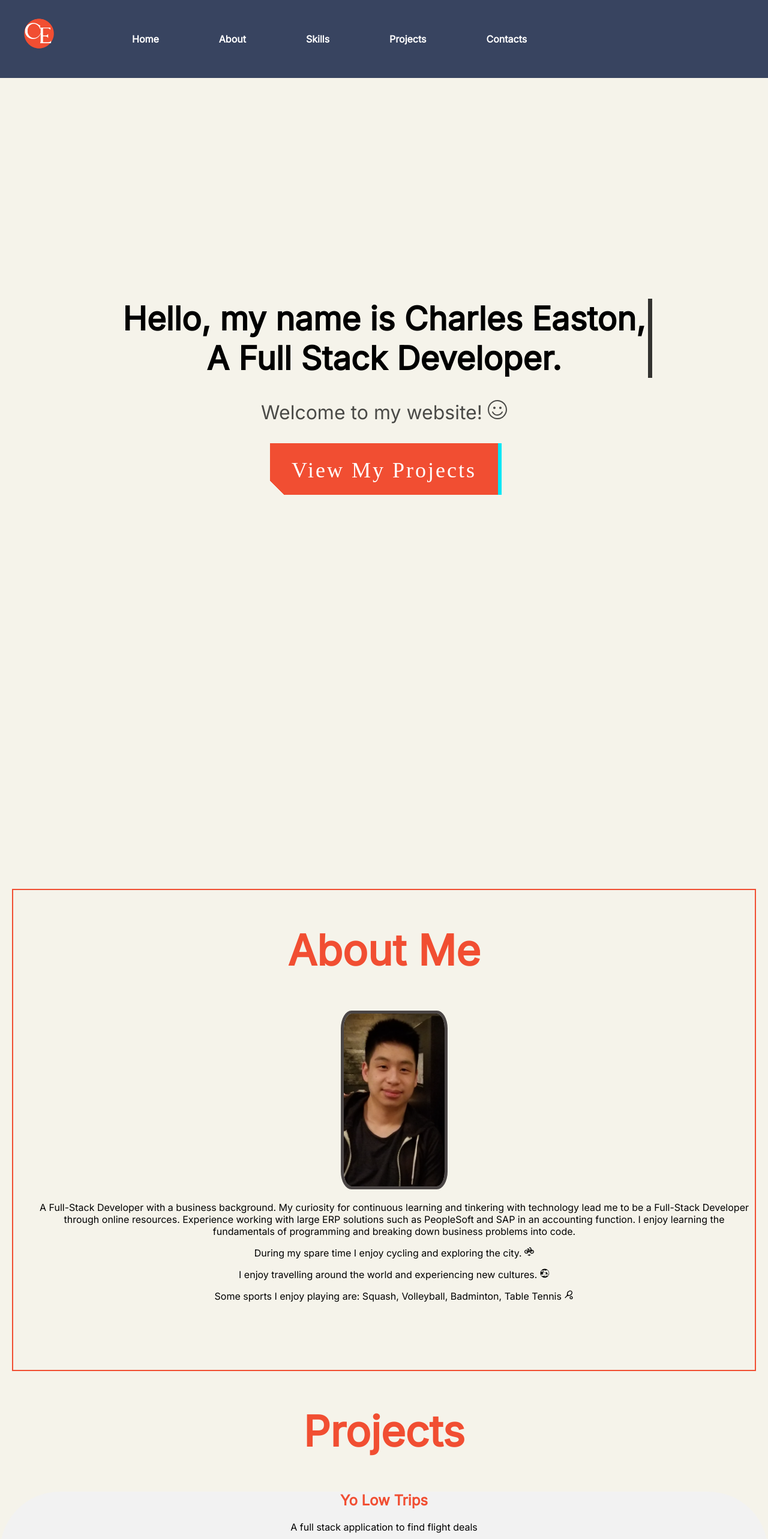
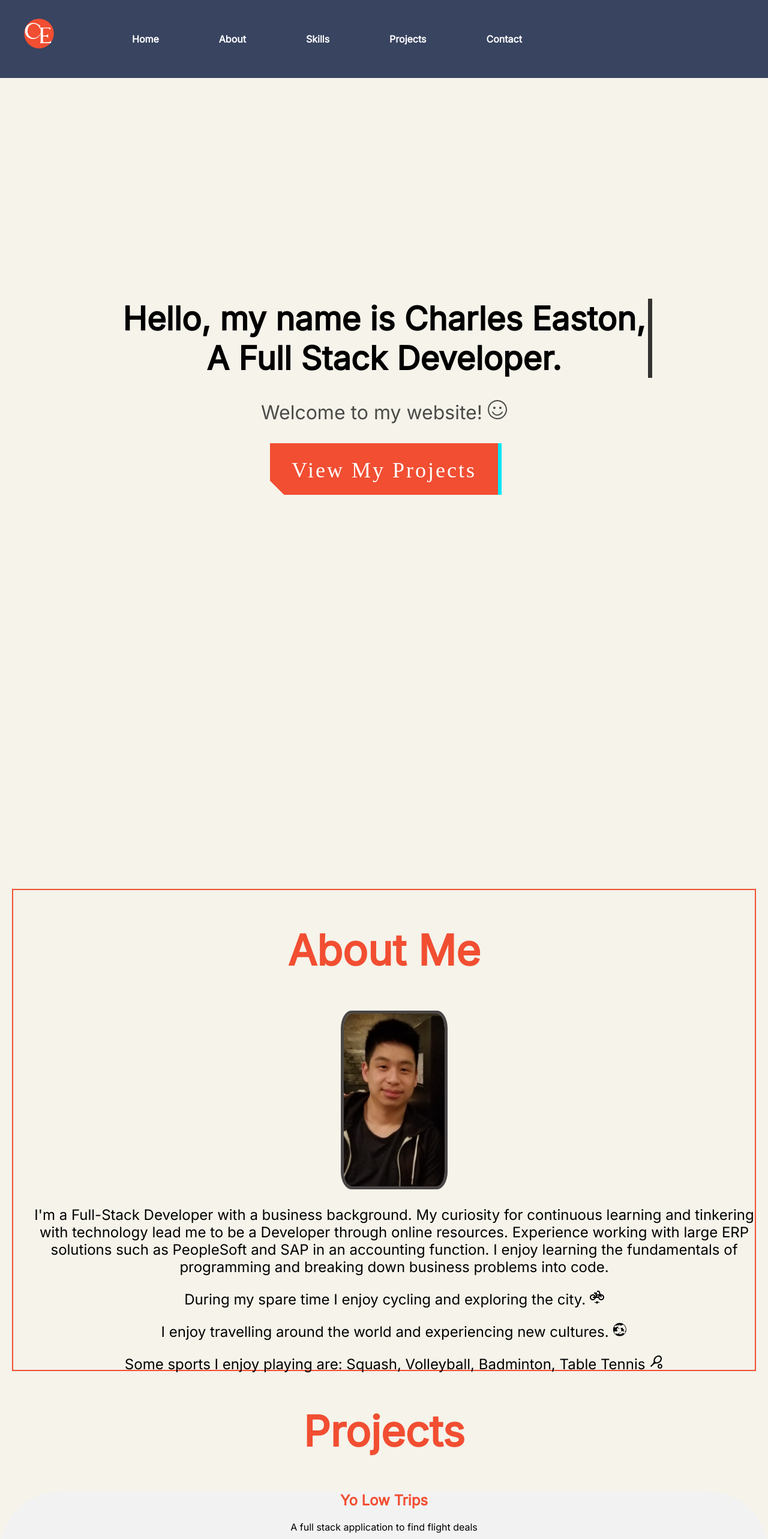
Before and after one commit to Charlesdigital/Portfolio_1, a React (Create React App) app: page / in a window 1280 px wide. Shown: the top 2566 px of the page at 60% size. Built offline with nearby package versions, Linux system fonts and the light colour scheme.

Commit message:
add post form

```diff
--- a/src/components/About/About.jsx
+++ b/src/components/About/About.jsx
@@ -14,7 +14,7 @@ function About() {
         <img className="Charles" src = {me} alt="Charles" />
         <div className="summary">
     <div className="text-content">
-    <p > A Full-Stack Developer with a business background. My curiosity for continuous learning and tinkering with technology lead me to be a Full-Stack Developer through
+    <p > I'm a Full-Stack Developer with a business background. My curiosity for continuous learning and tinkering with technology lead me to be a Developer through
     online resources. Experience working with large ERP solutions such as PeopleSoft and SAP in an accounting function. I enjoy learning the fundamentals of programming
     and breaking down business problems into code. </p>
     <p>During my spare time I enjoy cycling and exploring the city. <MdOutlineElectricBike /></p>
--- a/src/components/About/about.css
+++ b/src/components/About/about.css
@@ -30,5 +30,5 @@
 }
 
 .text-content {
-    font-size: ;
+    font-size:x-large;
 }
--- a/src/components/Contactform/contactform.jsx
+++ b/src/components/Contactform/contactform.jsx
@@ -1,14 +1,15 @@
 import "./Contactform.css";
 import { FaReact } from "react-icons/fa";
 import { BsLinkedin, BsGithub} from "react-icons/bs";
+// import contact from '../../assets/contact.svg'
 
 
 function contactform() {
   return (
     <div className="contactContainer">
-<form className="box">
+<form className="box" action="https://formsubmit.co/charles.easton@mail.utoronto.ca" method="POST" >
 <div className= "header-info">
-<h2>Contact Me </h2>
+<h2 className="skill-title">Contact Me </h2>
 <p> Please leave a note and I will get back to you within 48 hours.</p>
 
 </div>
@@ -23,15 +24,18 @@ function contactform() {
 <label for="fname"></label>
 <input className="infield" type="text" id="lname" name="lname" placeholder="Email" size="40"></input>
 </div>
+
+<div className="messageContainer">
+<textarea className="messageholder" placeholder="Message" cols="60" rows="25"></textarea>
 <div>
-<textarea placeholder="Message" cols="60" rows="25"></textarea>
+{/* <img className="mail" src = {contact} alt="mail" /> */}
+
+</div>
 <div>
 <input className="submit" type="submit" value="Submit"></input>
 </div>
 </div>
-
 </div>
-
 </form>
 
 <div className="bottom">
--- a/src/components/Navbar/navbar.jsx
+++ b/src/components/Navbar/navbar.jsx
@@ -41,7 +41,7 @@ const handleClick = () => setNav(!nav)
 
         <li className="menu">
         <Link  to="box" smooth={true} duration={500}>
-        Contacts
+        Contact
         </Link>
 
         </li>
--- a/src/components/Projects/projects.css
+++ b/src/components/Projects/projects.css
@@ -14,7 +14,6 @@
     display: flex;
     justify-content: space-evenly;
     flex-wrap: wrap;
-    /* background-color: #b5c8ca; */
 }
 
 .text {
--- a/src/components/Skills/skills.css
+++ b/src/components/Skills/skills.css
@@ -1,8 +1,5 @@
 
 
-.skill-title {
-    font-size: 70px;
-}
 
 .container {
     display:flex;
@@ -18,7 +15,6 @@
 
 .Skills {
     text-align: center;
-    /* object-fit: cover; */
 }
 
 .skill-icons {
--- a/src/index.css
+++ b/src/index.css
@@ -15,3 +15,8 @@ code {
   font-family: Inter, source-code-pro, Menlo, Monaco, Consolas, 'Courier New',
     monospace;
 }
+
+
+.skill-title {
+  font-size: 70px;
+}
```
Also changed, not shown: src/components/Contactform/Contactform.css (+9 -0 lines), src/assets/contact.svg (added).
